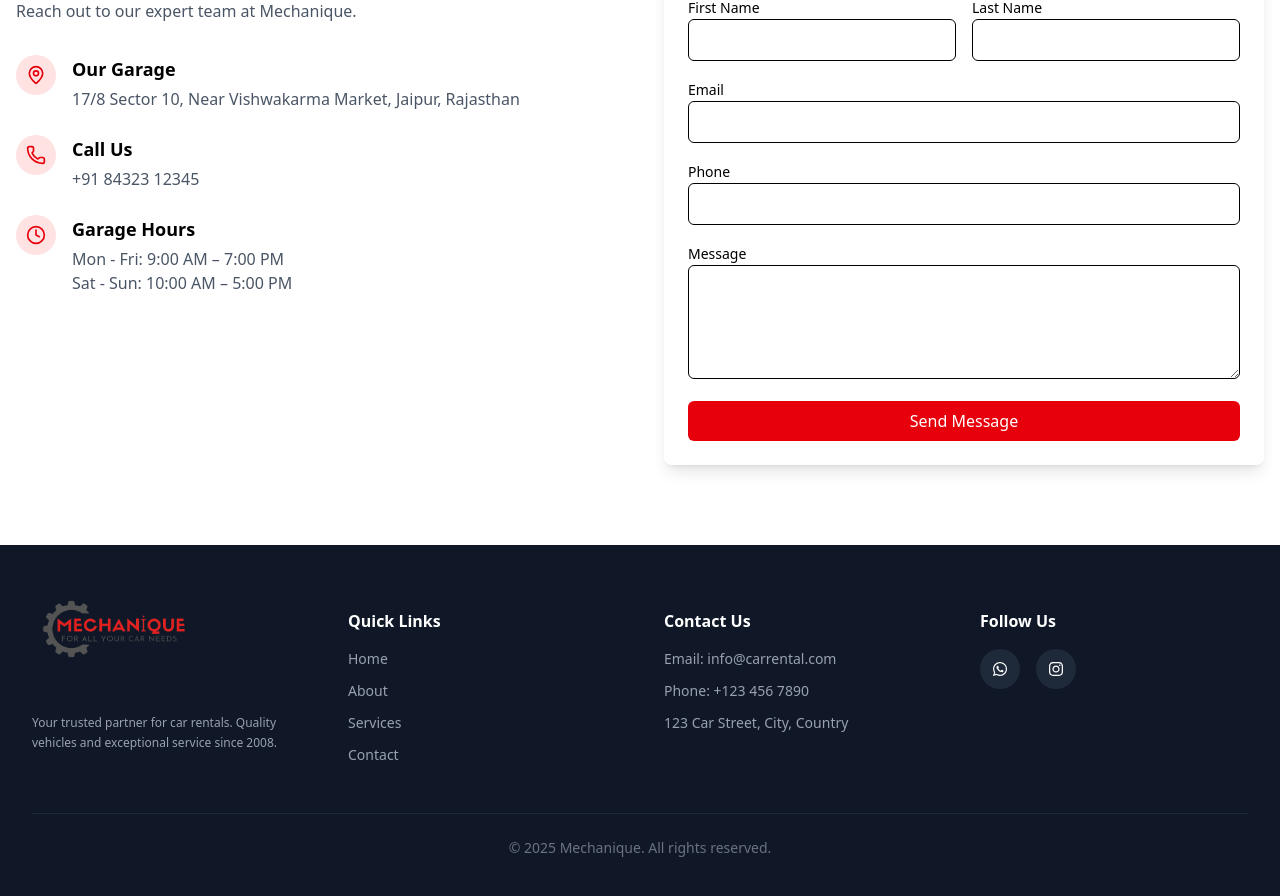
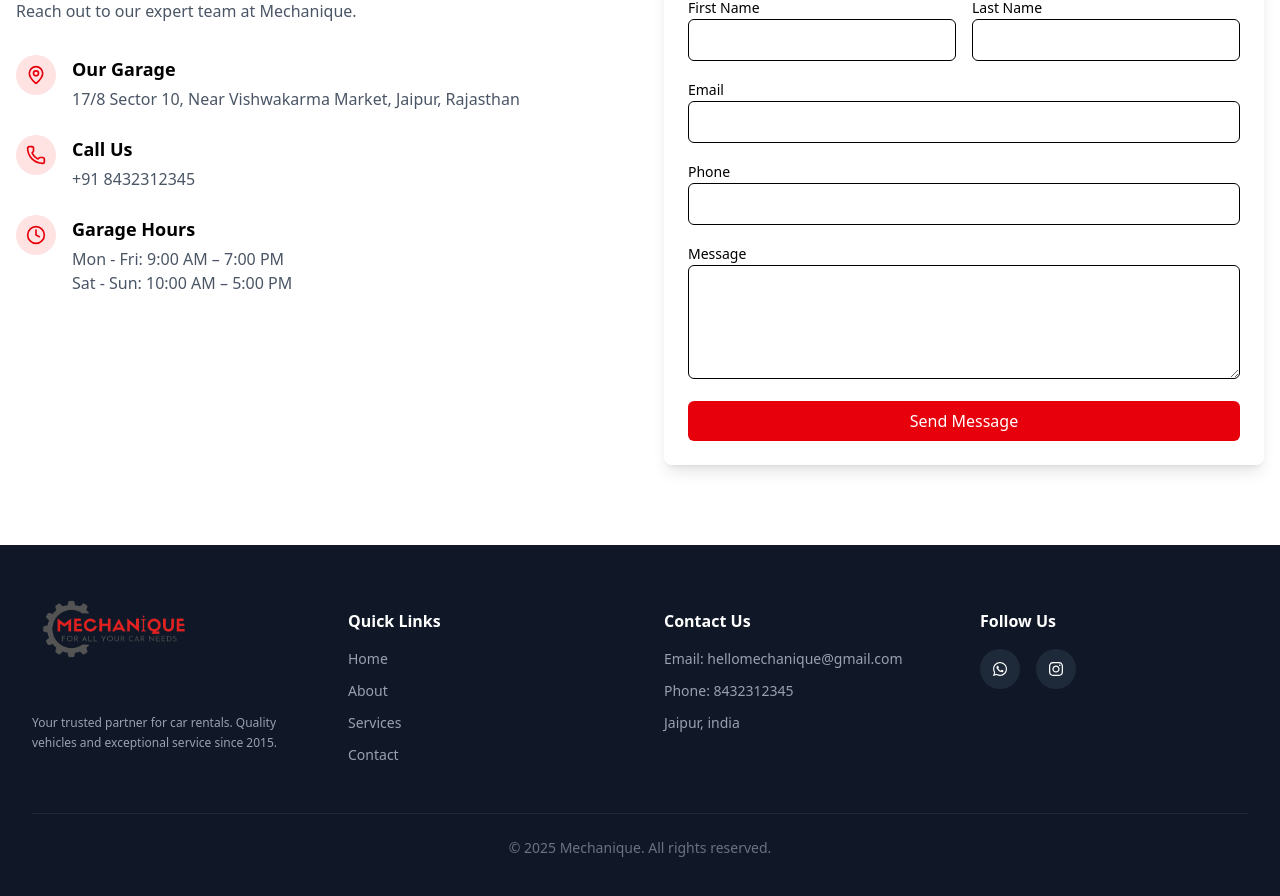
Before and after one commit to Purohitdev/Car, a React (Vite) app: page / in a window 1280 px wide. Shown: the part 7761-8657 px from the top of the page. Built offline with nearby package versions, Linux system fonts and the light colour scheme.

Commit message:
chnage no

```diff
--- a/src/Comp/Footer.tsx
+++ b/src/Comp/Footer.tsx
@@ -17,7 +17,7 @@ const Footer: React.FC = () => {
               <img src="/logo.png" alt="Mechanique Logo" className="h-42 w-auto" />
             </a>
             <p className="text-gray-400 text-xs leading-relaxed max-w-xs">
-              Your trusted partner for car rentals. Quality vehicles and exceptional service since 2008.
+              Your trusted partner for car rentals. Quality vehicles and exceptional service since 2015.
             </p>
           </div>
 
@@ -45,14 +45,14 @@ const Footer: React.FC = () => {
               <div>
                 Email:{" "}
                 <a
-                  href="mailto:info@carrental.com"
+                  href="mailto:hellomechanique@gmail.com "
                   className="hover:text-white transition duration-200"
                 >
-                  info@carrental.com
+                  hellomechanique@gmail.com
                 </a>
               </div>
-              <div>Phone: +123 456 7890</div>
-              <div>123 Car Street, City, Country</div>
+              <div> Phone: 8432312345              </div>
+              <div>Jaipur, india</div>
             </address>
           </div>
 
--- a/src/Comp/Home/Contact.tsx
+++ b/src/Comp/Home/Contact.tsx
@@ -89,7 +89,7 @@ const ContactSection = () => (
               17/8 Sector 10, Near Vishwakarma Market, Jaipur, Rajasthan
             </ContactDetail>
             <ContactDetail icon={<Phone className="h-5 w-5 text-red-600" />} title="Call Us">
-             +91 84323 12345
+             +91 8432312345
             </ContactDetail>
             <ContactDetail icon={<Clock className="h-5 w-5 text-red-600" />} title="Garage Hours">
               Mon - Fri: 9:00 AM – 7:00 PM
```
